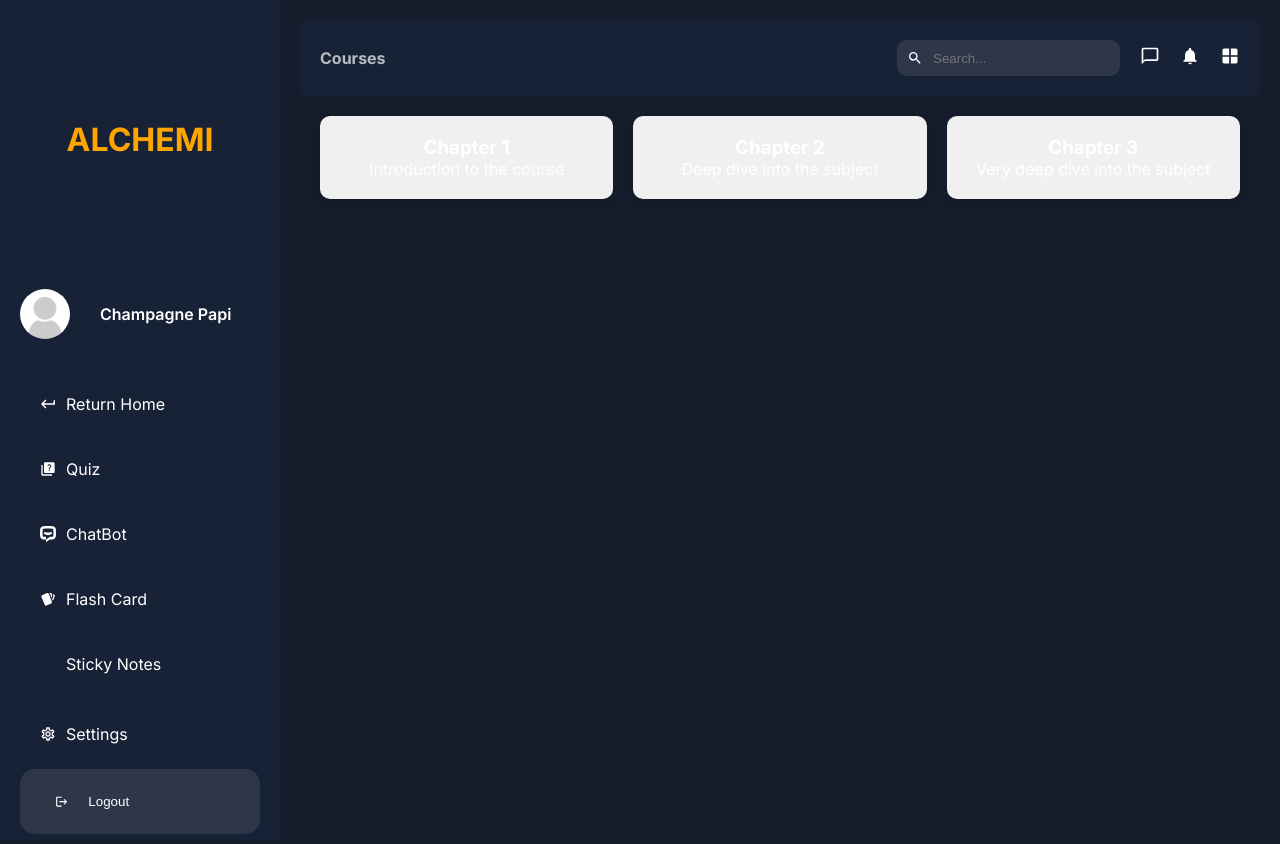
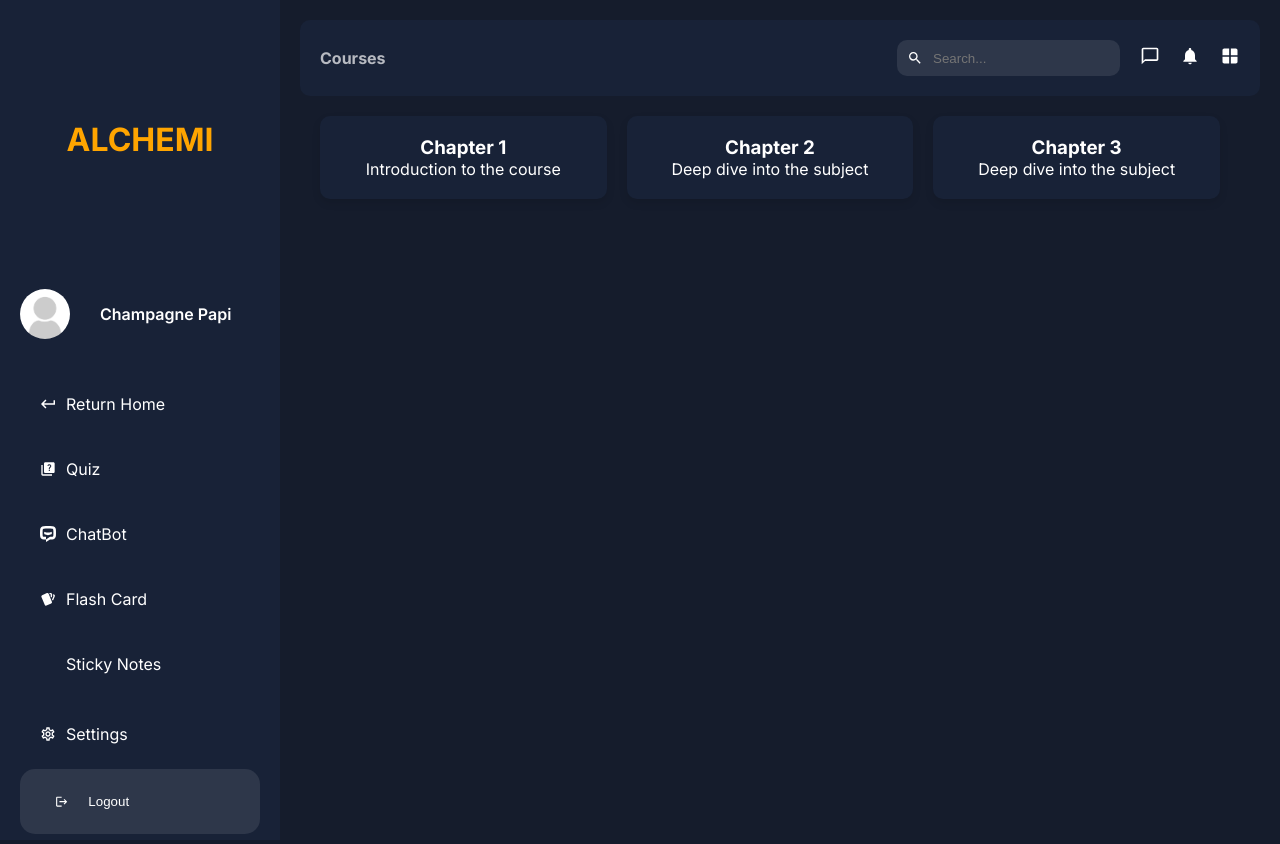
Before and after one commit to akuazzam/alchemi, a Next.js app: page /components/courses in a window 1280 px wide. Built offline with nearby package versions, Linux system fonts and the light colour scheme; some icons are missing.

Commit message:
Chap containers adaptive to screen, chang BGcolor

```diff
--- a/src/app/components/Ui/Courses/courses.module.css
+++ b/src/app/components/Ui/Courses/courses.module.css
@@ -14,17 +14,19 @@
 }
 
 .chaptersContainer {
-    display: grid;
+    width: 100%;
+    display: flex;
     grid-template-columns: repeat(3, 1fr); /* Creates three columns of equal width */
     grid-gap: 20px; /* Adjust the gap as needed */
     padding: 20px; /* Add padding if needed */
     /* If you want the grid to be centered or take a max-width you can add: */
-    margin: 0 auto;
-    max-width: 1200px; /* Adjust the max-width as necessary */
+    /*margin: 0 auto;*/
+    /*max-width: 1200px; /* Adjust the max-width as necessary */
+    align-items: stretch;
   }
 
   .chapterBox {
-    background-color: #f0f0f0; /* Your preferred color for the box */
+    background-color: var(--bgSoft); /* Your preferred color for the box */
     padding: 20px; /* Adjust padding as needed */
     border-radius: 10px; /* If you want rounded corners */
     box-shadow: 0 4px 8px rgba(0, 0, 0, 0.1); /* Optional: adds subtle shadow for depth */
@@ -33,4 +35,12 @@
     justify-content: space-between; /* Distributes space between children */
     align-items: center; /* Centers children on the cross-axis */
     /* Add any other styling you want for your boxes */
+    flex: 0 0 32%;
+    box-sizing: border-box;
   }
+
+  @media screen and (min-width: 1200px) {
+    .chapterBox {
+      flex: 0 0 calc((100% / 3) - 20px); /* Adjust 20px to your actual gap size */
+    }
+  }
--- a/src/app/components/courses/page.jsx
+++ b/src/app/components/courses/page.jsx
@@ -4,7 +4,7 @@ const CoursePage = () => {
   const chapters = [
     { title: 'Chapter 1', description: 'Introduction to the course' },
     { title: 'Chapter 2', description: 'Deep dive into the subject' },
-    { title: 'Chapter 3', description: 'Very deep dive into the subject' }
+    { title: 'Chapter 3', description: 'Deep dive into the subject' }
     // ... add all your chapters
   ];
 
```
